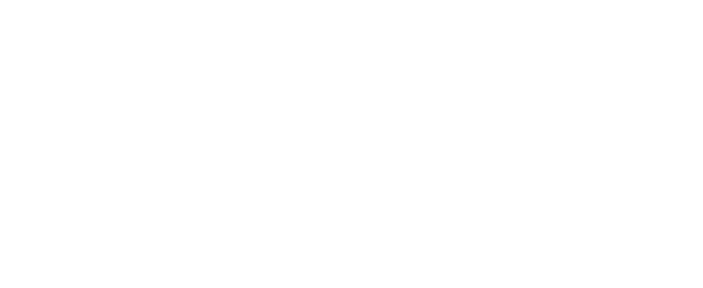
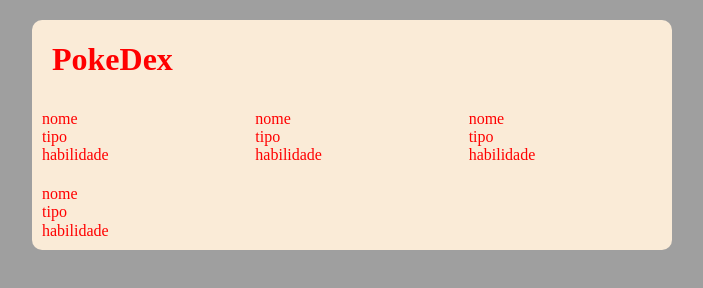
Before and after one commit to IgoRenatoo/JS-API-PokeDexApplication, a website: page index.html in a window 1280 px wide. Shown: the whole page, without its empty margins (288-991 px from the left). Drawn offline with nearby package versions, Linux system fonts and the light colour scheme; a web font is replaced by a local one.

Commit message:
feat: :construction: Desenvolvimento da base HTML/CSS do projeto

```diff
--- a/index.html
+++ b/index.html
@@ -2,12 +2,56 @@
 <html lang="en">
 
 <head>
+  <title>PokeDex Application</title>
   <meta charset="UTF-8">
   <meta name="viewport" content="width=device-width, initial-scale=1.0">
-  <title>PokeDex Application</title>
+
+  <!-- Padronização Normalize -->
+  <link rel="stylesheet" href="https://cdnjs.cloudflare.com/ajax/libs/normalize/8.0.1/normalize.css"
+    integrity="sha512-oHDEc8Xed4hiW6CxD7qjbnI+B07vDdX7hEPTvn9pSZO1bcRqHp8mj9pyr+8RVC2GmtEfI2Bi9Ke9Ass0as+zpg=="
+    crossorigin="anonymous" referrerpolicy="no-referrer" />
+  <!-- Estilização Fontes -->
+  <link rel="preconnect" href="https://fonts.googleapis.com">
+  <link rel="preconnect" href="https://fonts.gstatic.com" crossorigin>
+  <link href="https://fonts.googleapis.com/css2?family=Playwrite+FR+Moderne:wght@100..400&display=swap"
+    rel="stylesheet">
+
+  <link rel="preconnect" href="https://fonts.googleapis.com">
+  <link rel="preconnect" href="https://fonts.gstatic.com" crossorigin>
+  <link
+    href="https://fonts.googleapis.com/css2?family=Playwrite+FR+Moderne:wght@100..400&family=Roboto:wght@100;400;700&display=swap"
+    rel="stylesheet">
+  <!-- Estilização CSS -->
+  <link rel="stylesheet" href="./src/css/global.css">
+
 </head>
 
 <body>
+  <main class="mainContent">
+    <h1>PokeDex</h1>
+    <section>
+      <article>
+        <div>nome</div>
+        <div>tipo</div>
+        <div>habilidade</div>
+      </article>
+      <article>
+        <div>nome</div>
+        <div>tipo</div>
+        <div>habilidade</div>
+      </article>
+      <article>
+        <div>nome</div>
+        <div>tipo</div>
+        <div>habilidade</div>
+      </article>
+      <article>
+        <div>nome</div>
+        <div>tipo</div>
+        <div>habilidade</div>
+      </article>
+    </section>
+  </main>
 
 </body>
 
--- /dev/null
+++ b/src/css/global.css
@@ -0,0 +1,29 @@
+* {
+  padding: 0;
+  margin: 0;
+  box-sizing: border-box;
+}
+body {
+  display: grid;
+  grid-template-columns: 1fr 2fr 1fr;
+  grid-template-areas:
+  ". mainContent .";
+  background-color: rgba(0, 0, 0, 0.377);
+}
+
+.mainContent {
+  grid-area: mainContent;
+  margin: 20px 0;
+  border-radius: 10px;
+  background-color: antiquewhite;
+  color: red;
+}
+h1 {
+  margin-left: 20px;
+}
+section {
+  display: grid;
+  padding: 10px;
+  grid-template-columns: repeat(3, 1fr);
+  gap: 20px;
+}
```
